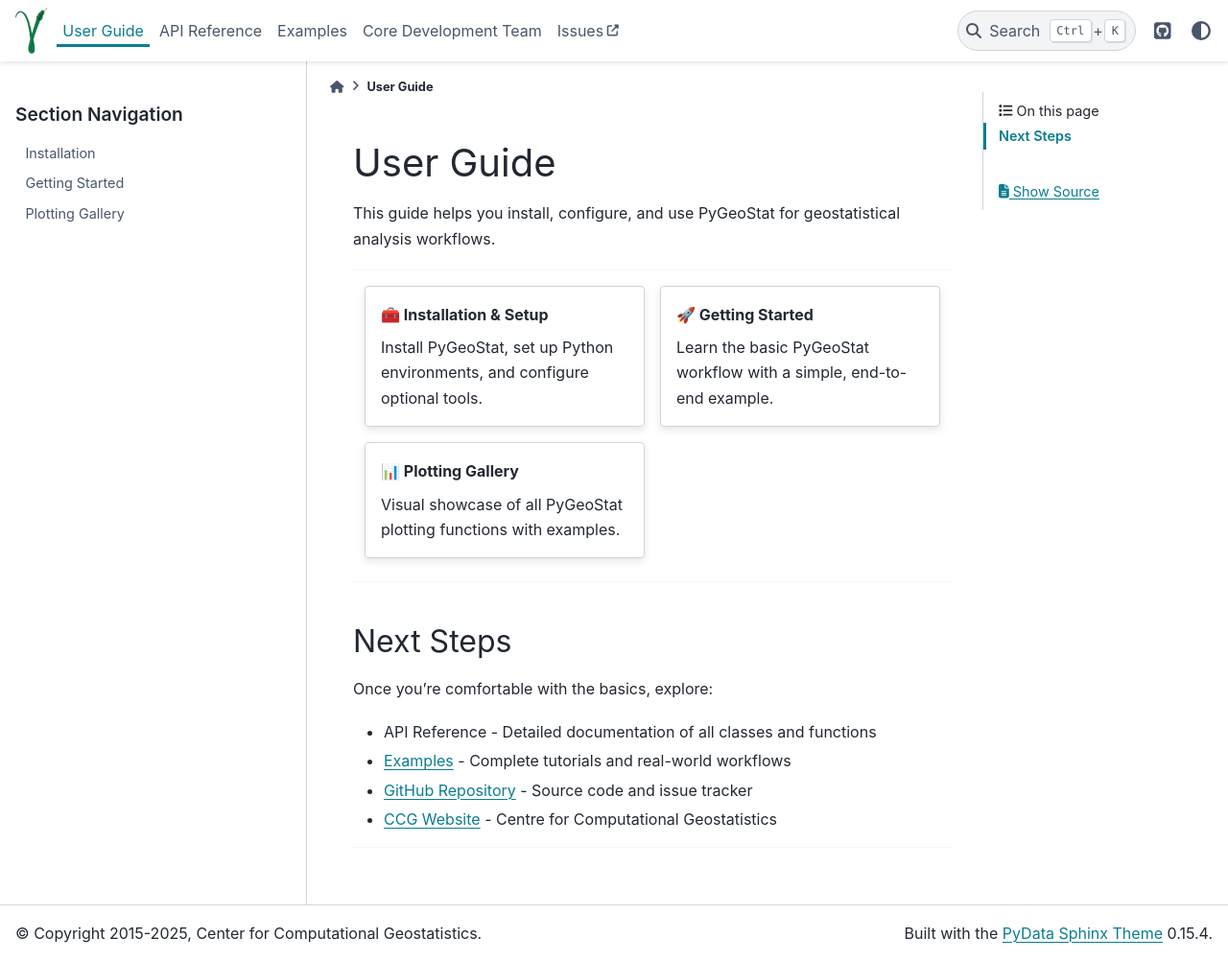
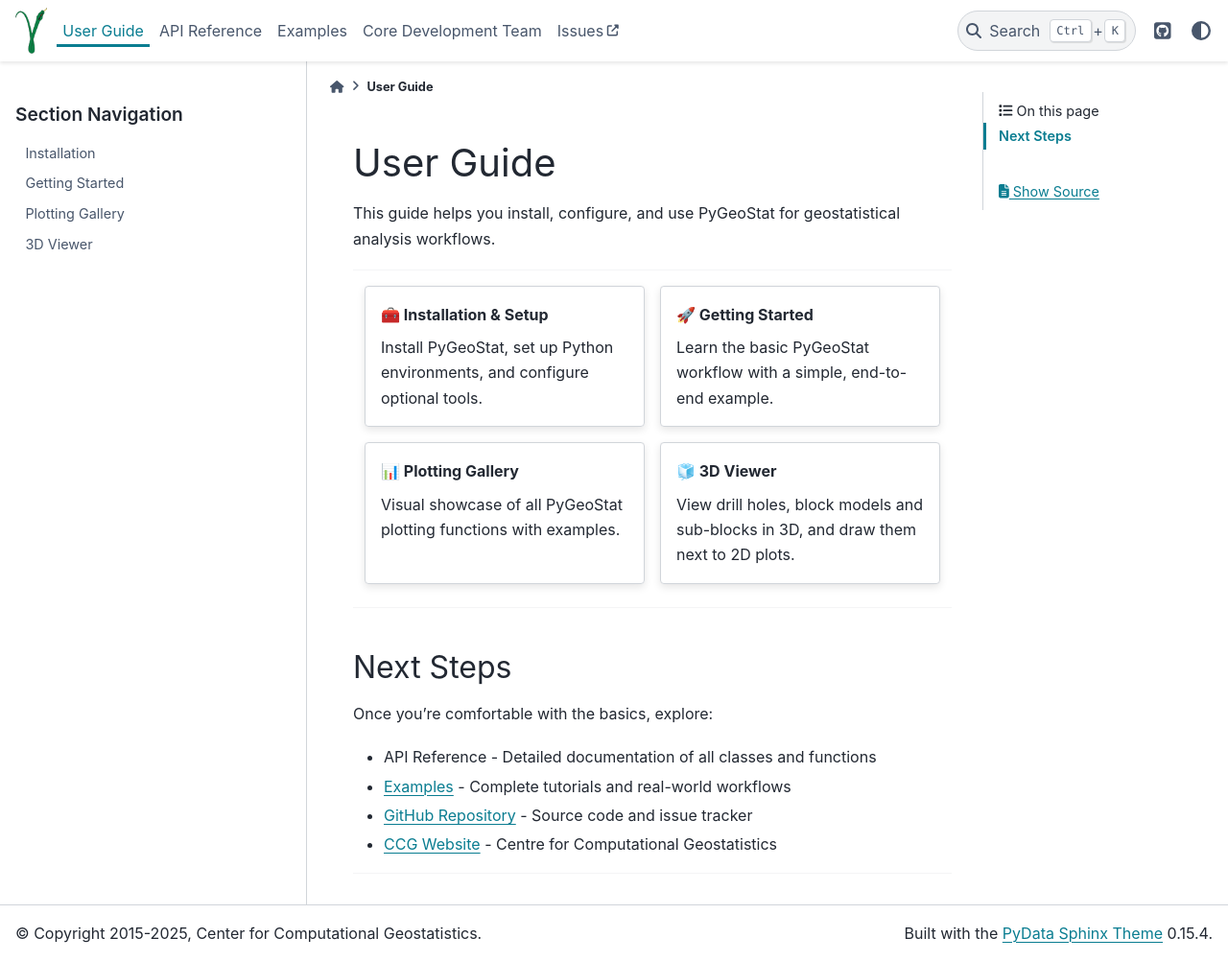
Before and after one commit to CcgAlberta/pygeostat, a Sphinx documentation site: the page built from docs/source/user_guide/index.md, in a window 1280 px wide and 1002 px high. Shown: the whole window at 96% size. Built offline with Sphinx 7.4.7 and the PyData theme 0.15.4, drawn with Linux system fonts in a browser that asks for light colours; pages that are not in the unit, such as notebooks, are missing from menus.

Commit message:
Ref #147 link the 3D viewer page from the user guide

```diff
--- a/docs/source/user_guide/index.md
+++ b/docs/source/user_guide/index.md
@@ -29,6 +29,13 @@ Learn the basic PyGeoStat workflow with a simple, end-to-end example.
 Visual showcase of all PyGeoStat plotting functions with examples.
 :::
 
+:::{grid-item-card} 🧊 3D Viewer
+:link: view3d
+:link-type: ref
+
+View drill holes, block models and sub-blocks in 3D, and draw them next to 2D plots.
+:::
+
 ::::
 
 ---
```
Also changed, not shown: other parts of docs/source/user_guide/index.md (+1 -0 lines).
